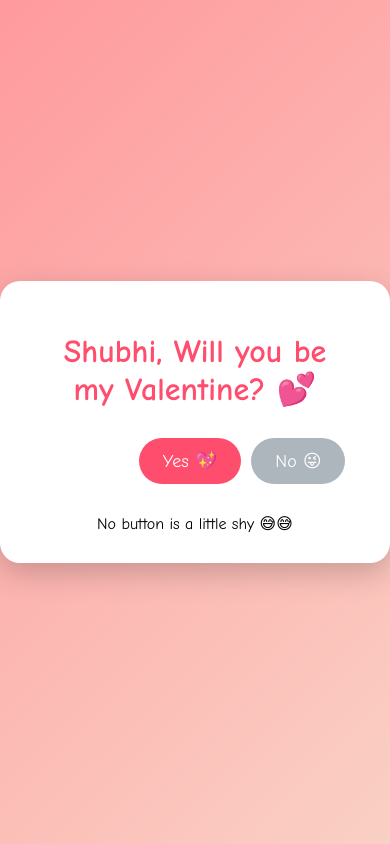
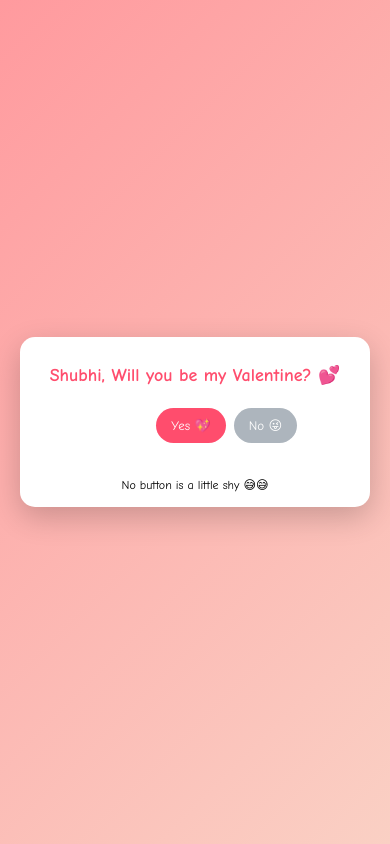
Before and after one commit to KargetiShubham/Valentine, a plain HTML site: page index.html in a window 390 px wide. Drawn offline with Linux system fonts and the light colour scheme.

Commit message:
Mobile view

```diff
--- a/index.html
+++ b/index.html
@@ -2,6 +2,7 @@
 <html lang="en">
 <head>
   <meta charset="UTF-8" />
+  <meta name="viewport" content="width=device-width, initial-scale=1.0" />
   <title>Be My Valentine 💖</title>
   <link rel="stylesheet" href="style.css" />
 </head>
--- a/style.css
+++ b/style.css
@@ -4,47 +4,58 @@
 }
 
 body {
-  height: 100vh;
+  min-height: 100vh;
   margin: 0;
   background: linear-gradient(135deg, #ff9a9e, #fad0c4);
   display: flex;
   align-items: center;
   justify-content: center;
+  padding: 20px;
 }
 
 .container {
   background: white;
-  padding: 30px 40px;
+  padding: 30px 20px;
   border-radius: 20px;
   text-align: center;
   box-shadow: 0 10px 30px rgba(0, 0, 0, 0.2);
+  max-width: 500px;
+  width: 100%;
 }
 
 h1 {
   margin-bottom: 30px;
   color: #ff4d6d;
+  font-size: 24px;
+  line-height: 1.3;
 }
 
 .buttons {
   position: relative;
-  height: 60px;
+  min-height: 60px;
+  margin-bottom: 20px;
 }
 
 button {
-  padding: 12px 24px;
-  font-size: 18px;
+  padding: 15px 25px;
+  font-size: 16px;
   border: none;
   border-radius: 30px;
   cursor: pointer;
+  min-width: 80px;
+  touch-action: manipulation;
 }
-.text{
-    margin-top: 1em;
+
+.text {
+  margin-top: 1em;
+  font-size: 14px;
 }
 
 #yesBtn {
   background: #ff4d6d;
   color: white;
   margin-right: 10px;
+  margin-bottom: 10px;
 }
 
 #noBtn {
@@ -54,10 +65,70 @@ button {
 }
 
 #result img {
-  width: 250px;
+  width: 100%;
+  max-width: 250px;
   margin-top: 20px;
+  border-radius: 15px;
 }
 
 .hidden {
   display: none;
 }
+
+/* Mobile responsiveness */
+@media (max-width: 600px) {
+  .container {
+    padding: 20px 15px;
+    border-radius: 15px;
+  }
+
+  h1 {
+    font-size: 20px;
+    margin-bottom: 25px;
+  }
+
+  button {
+    padding: 12px 20px;
+    font-size: 14px;
+    min-width: 70px;
+  }
+
+  #yesBtn {
+    margin-right: 8px;
+    margin-bottom: 10px;
+  }
+
+  #result img {
+    max-width: 200px;
+  }
+}
+
+@media (max-width: 400px) {
+  .container {
+    padding: 15px 12px;
+  }
+
+  h1 {
+    font-size: 18px;
+    margin-bottom: 20px;
+  }
+
+  button {
+    padding: 10px 15px;
+    font-size: 13px;
+    min-width: 60px;
+  }
+
+  .buttons {
+    min-height: 50px;
+  }
+
+  .text {
+    font-size: 12px;
+    margin-top: 0.8em;
+  }
+
+  #result img {
+    max-width: 150px;
+  }
+}
```
